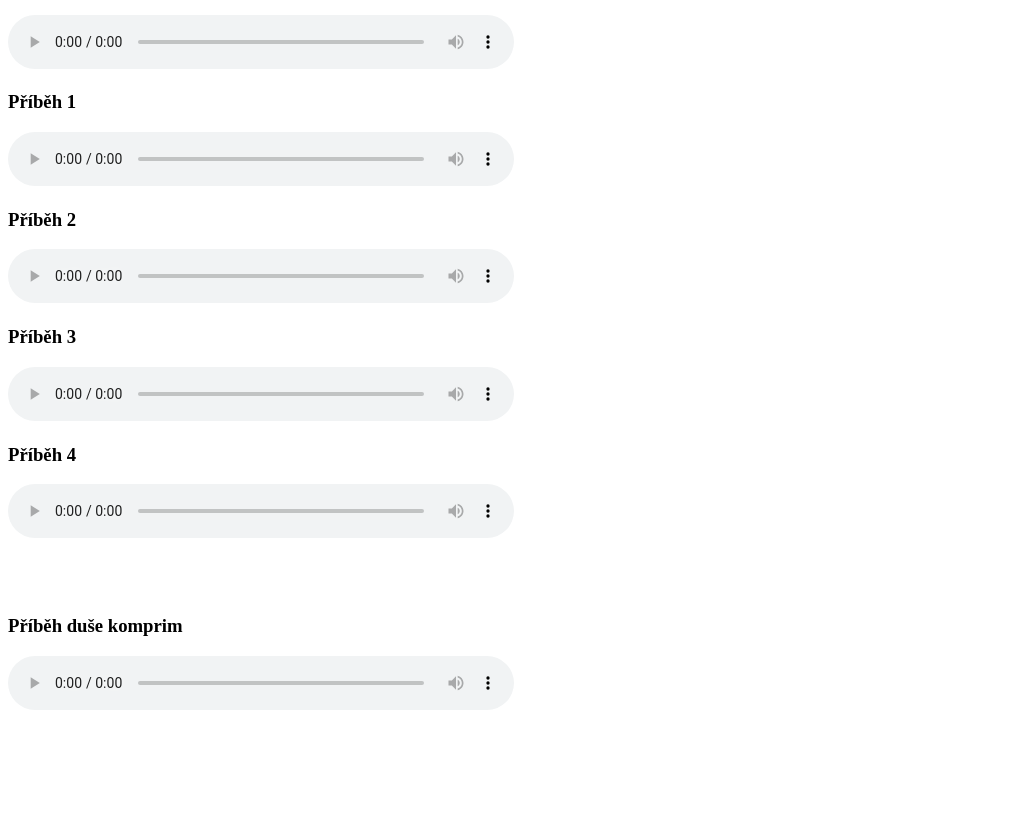
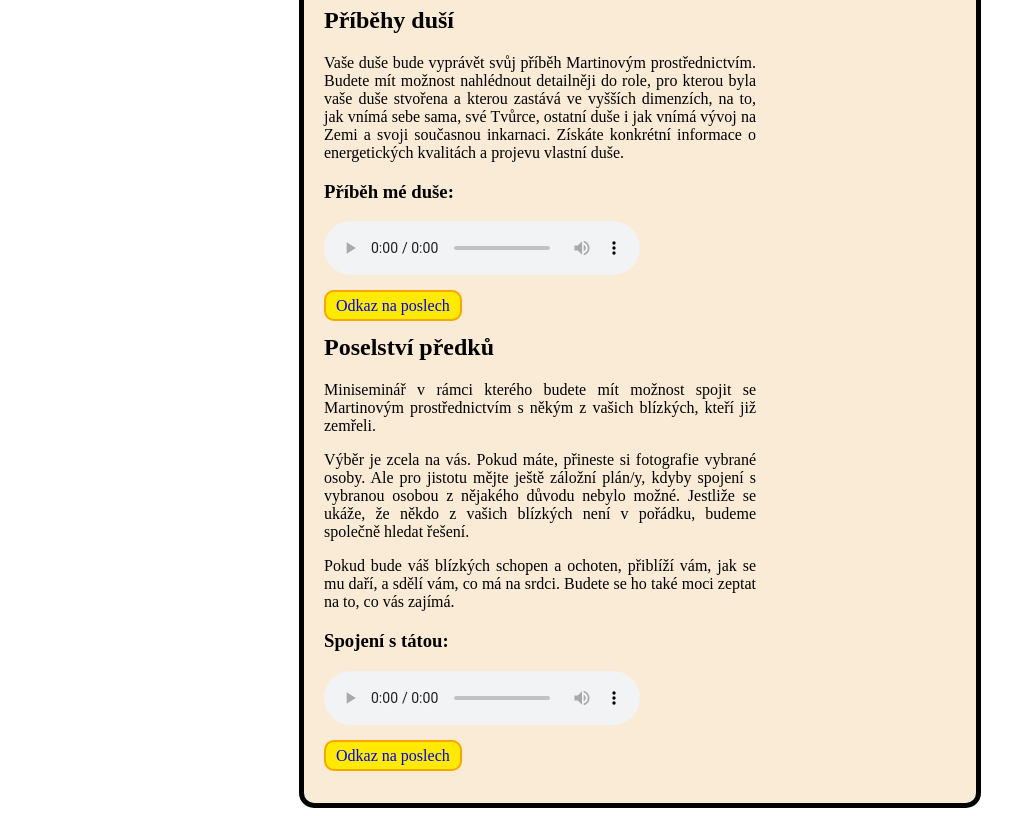
Before and after one commit to TomasJungwirth/muj_web, a plain HTML site: page index.html in a window 1280 px wide. Shown: the part 106-922 px from the top of the page, without its empty margins (0-1036 px from the left). Before the commit the page ends 828 px from the top, so only its background shows below. Drawn offline with Linux system fonts and the light colour scheme.

Commit message:
Add files via upload

```diff
--- a/index.html
+++ b/index.html
@@ -8,54 +8,75 @@
         <style>
             /* Zvětšení přehrávacího panelu */
             audio {
-                width: 40%;
+                width: 50%;
 
+            }
+
+            h1 {
+                text-align: center;
+            }
+
+            h2 {
+                margin-top: 3%;
+            }
+
+            main {
+                width: 50%;
+                margin: 0 auto;
+                border: 5px solid black;
+                border-radius: 15px;
+                background-color: antiquewhite;
+                padding: 20px;
+            }
+
+            p {
+                padding: 0 200px 0px 0;
+                text-align: justify;
+            }
+
+            .tlacitko {
+                background-color: rgb(255, 234, 0);
+                text-decoration: none;
+                padding: 5px 10px 5px 10px;
+                border: 2px solid orange;
+                border-radius: 10px;
             }
         </style>
     </head>
 
     <body>
-        <h1>Spojení na druhý břeh</h1>
+        <main>
+            <!-- Úvod -->
+            <h1>Nahrávky z načítání duší</h1>
 
-        <h3>Úvod</h3>
-        <audio controls>
-        <source src="příběh duše-úvod.aac" type="audio/aac">
-        Your browser does not support the audio element.
-        </audio>
-        <h3>Příběh 1</h3>
-        <audio controls>
-        <source src="příběh duše 1.aac" type="audio/aac">
-        Your browser does not support the audio element.
-        </audio>
+            <!-- Příběhy duší -->
+            <h2>Příběhy duší</h2>
+            <p>Vaše duše bude vyprávět svůj příběh Martinovým prostřednictvím. Budete mít možnost nahlédnout detailněji do role, pro kterou byla vaše duše stvořena a kterou zastává ve vyšších dimenzích, na to, jak vnímá sebe sama, své Tvůrce, ostatní duše i jak vnímá vývoj na Zemi a svoji současnou inkarnaci. Získáte konkrétní informace o energetických kvalitách a projevu vlastní duše.</p>
 
-        <h3>Příběh 2</h3>
-        <audio controls>
-        <source src="příběh duše 2.aac" type="audio/aac">
-        Your browser does not support the audio element.
-        </audio>
-
-        <h3>Příběh 3</h3>
-        <audio controls>
-        <source src="příběh duše 3.aac" type="audio/aac">
-        Your browser does not support the audio element.
-        </audio>
-
-        <h3>Příběh 4</h3>
-        <audio controls>
-        <source src="příběh duše 4.aac" type="audio/aac">
-        Your browser does not support the audio element.
-        </audio>
-
-        <br><br><br><br>
-
-        <h3>Příběh duše komprim</h3>
-        <audio controls>
-            <source src="příběh duše 1 auda.mp3" type="audio/mp3">
-            Your browser does not support the audio element.
-          </audio>
+            <h3>Příběh mé duše:</h3>
+            <audio controls>
+                <source src="příběh mé duše 4.mp3" type="audio/mp3">
+                Your browser does not support the audio element.
+            </audio><br><br>
+            <a class="tlacitko" href="příběh mé duše 4.mp3">Odkaz na poslech</a>
 
 
+            <!-- Spojení se zemřelým -->
+            <h2>Poselství předků</h2>
+            <p>Miniseminář v rámci kterého budete mít možnost spojit se Martinovým prostřednictvím s někým z vašich blízkých, kteří již zemřeli. </p>
+            <p>Výběr je zcela na vás. Pokud máte, přineste si fotografie vybrané osoby. Ale pro jistotu mějte ještě záložní plán/y, kdyby spojení s vybranou osobou z nějakého důvodu nebylo možné. Jestliže se ukáže, že někdo z vašich blízkých není v pořádku, budeme společně hledat řešení. </p>
+            <p>Pokud bude váš blízkých schopen a ochoten, přiblíží vám, jak se mu daří, a sdělí vám, co má na srdci. Budete se ho také moci zeptat na to, co vás zajímá.</p>
 
+            <h3>Spojení s tátou:</h3>
+            <audio controls>
+                <source src="27. 3. spojení s tátou.mp3" type="audio/mp3">
+                Your browser does not support the audio element.
+            </audio><br><br>
+            <a class="tlacitko" href="27. 3. spojení s tátou.mp3">Odkaz na poslech</a>
+
+            <br><br>
+
+        </main>
 
 
 
```
Also changed, not shown: 2 other files.
